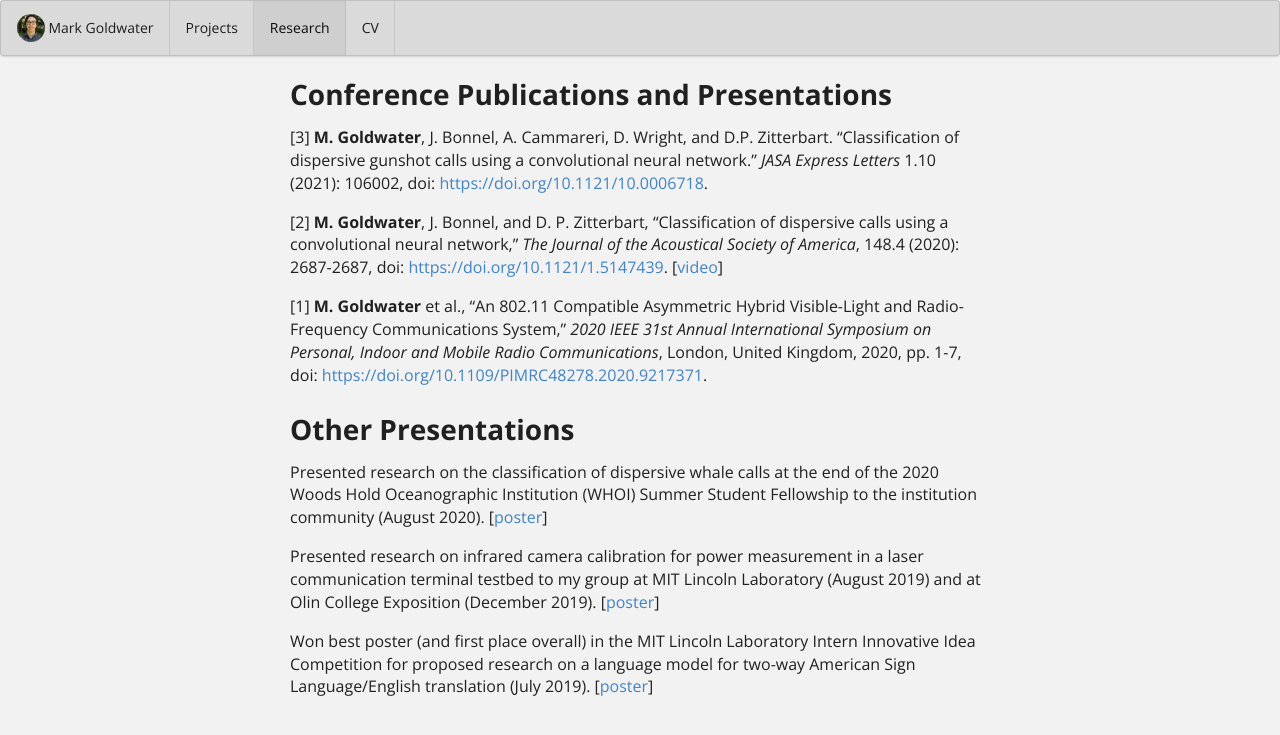
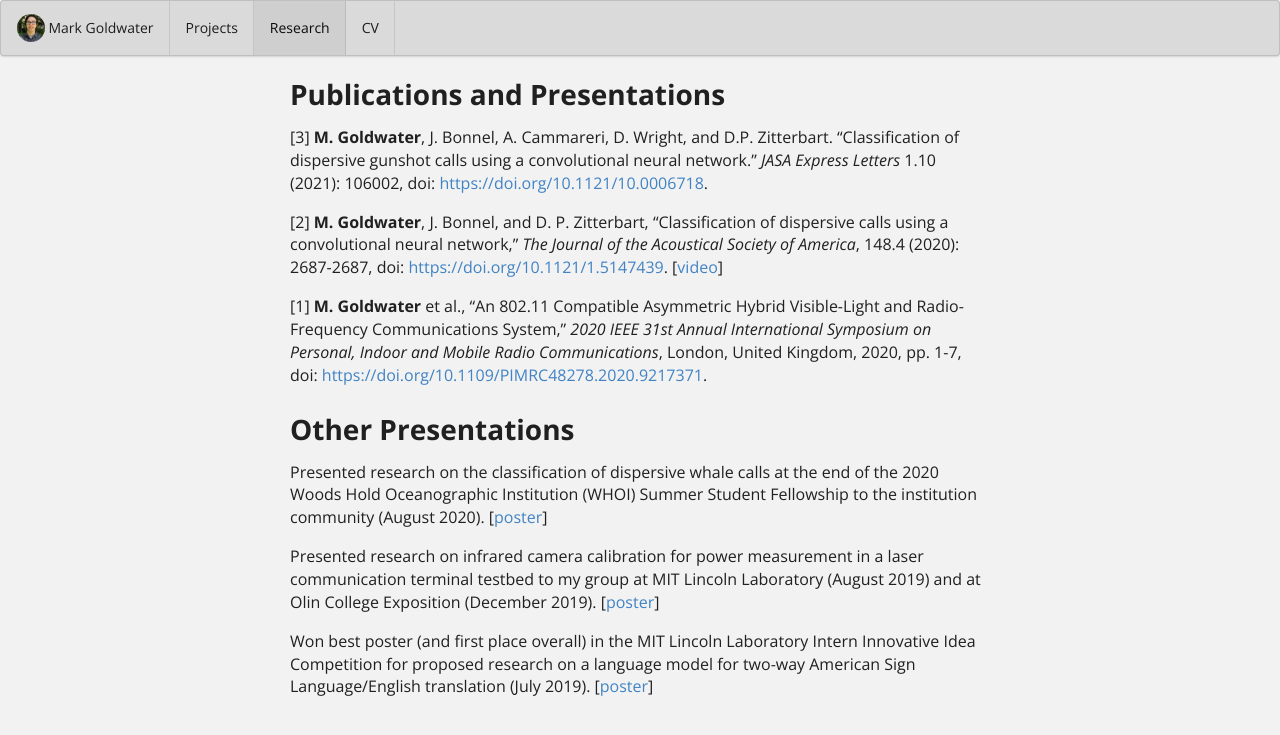
Before and after one commit to MarkG98/MarkG98.github.io, a Jekyll site: the page built from research/research.md, in a window 1280 px wide. Shown: the top 735 px of the page. Built offline with Jekyll 4.4.1, drawn with Linux system fonts in a browser that asks for light colours.

Commit message:
Fixing title

```diff
--- a/research/research.md
+++ b/research/research.md
@@ -4,7 +4,7 @@ type: essay
 title: Research
 ---
 
-<h1>Conference Publications and Presentations</h1>
+<h1>Publications and Presentations</h1>
 
 [3] <b>M. Goldwater</b>, J. Bonnel, A. Cammareri, D. Wright, and D.P. Zitterbart. "Classification of dispersive gunshot calls using a convolutional neural network." <em>JASA Express Letters</em> 1.10 (2021): 106002, doi: <a href="https://doi.org/10.1121/10.0006718" target="_blank">https://doi.org/10.1121/10.0006718</a>.
 
```
